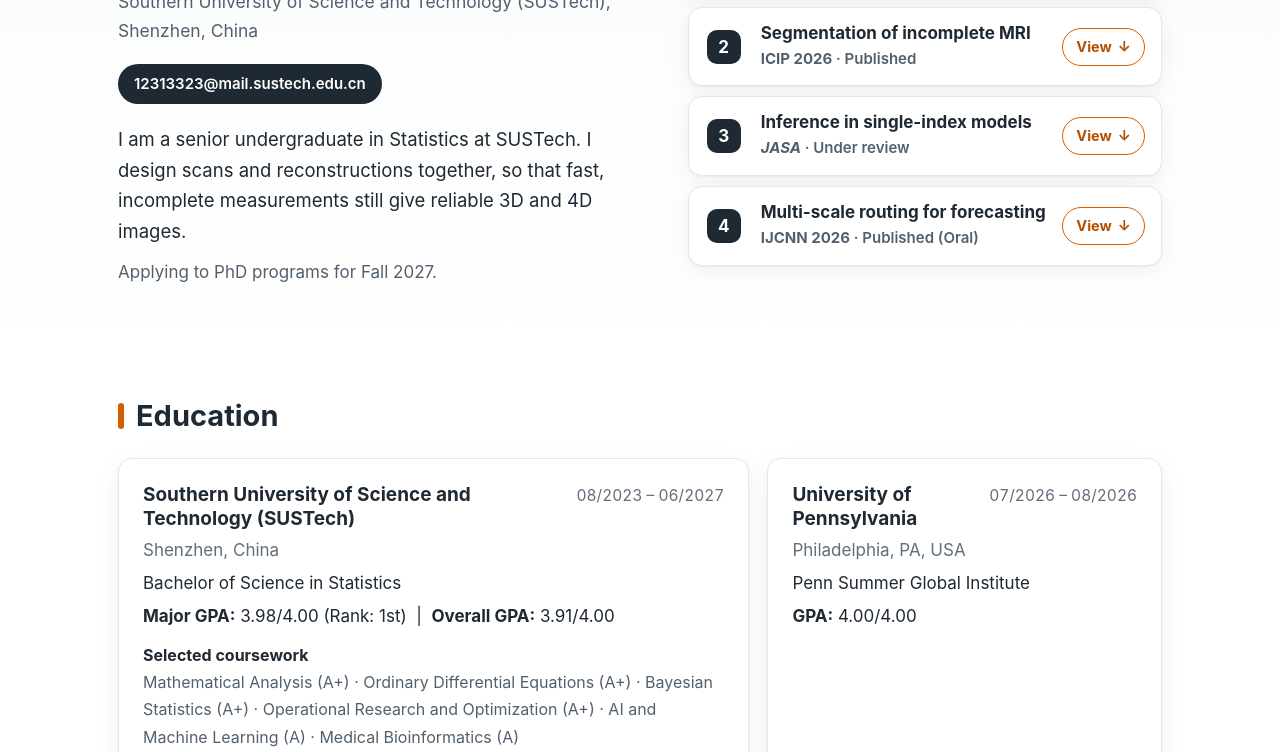
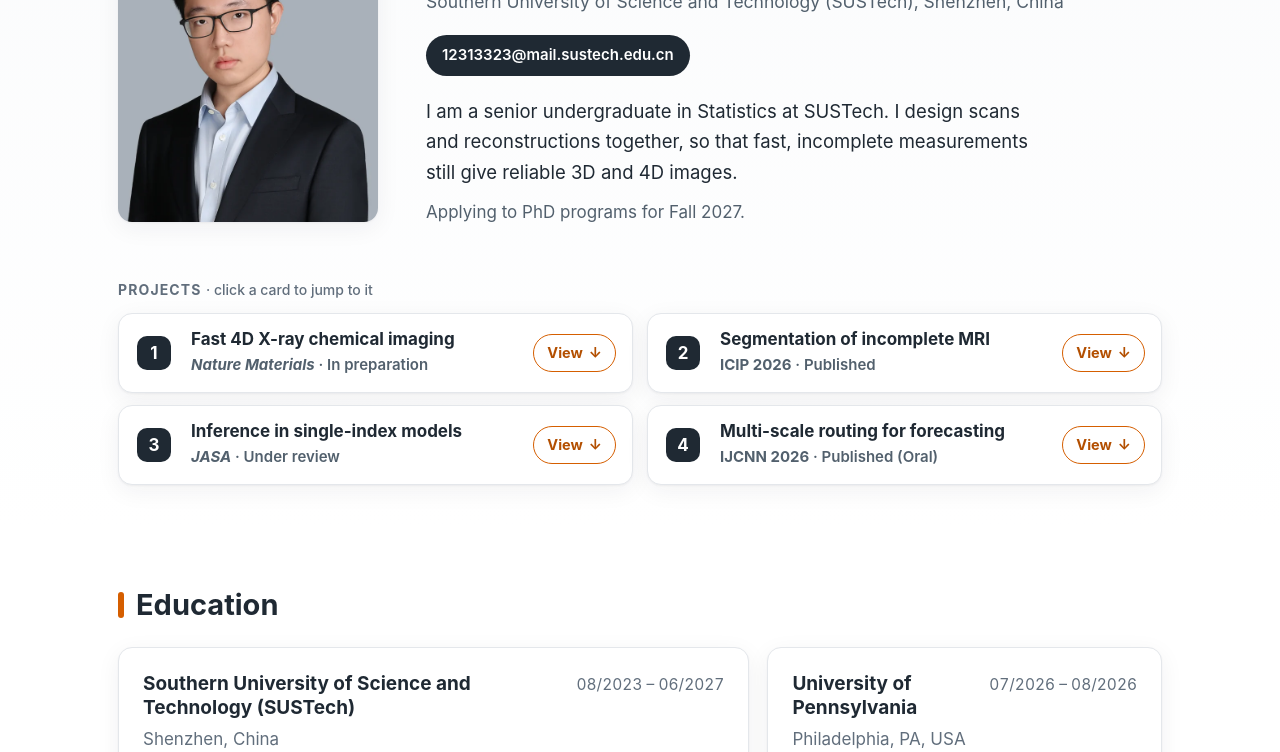
Before and after one commit to jiayangx-sustech/jiayangx-sustech.github.io, a plain HTML site: page index.html in a window 1280 px wide. Shown: the part 237-989 px from the top of the page. Drawn offline with Linux system fonts and the light colour scheme.

Commit message:
Portrait at the top; project links as a 2x2 grid below it
Co-Authored-By: Claude <noreply@anthropic.com>

```diff
--- a/assets/css/style.css
+++ b/assets/css/style.css
@@ -21,15 +21,16 @@ h3.sub{font-size:15px;text-transform:uppercase;letter-spacing:.06em;color:var(--
 
 /* hero with the four project links */
 .hero{padding:60px 0 44px;background:linear-gradient(180deg,#FAFBFC 0,#fff 100%)}
-.hero-in{display:grid;grid-template-columns:1.1fr 1fr;gap:48px;align-items:start}
+.hero-main{display:grid;grid-template-columns:260px 1fr;gap:48px;align-items:center}
+.portrait{display:block;width:260px}.portrait img{display:block;width:100%;height:auto;aspect-ratio:4/5;object-fit:cover;border-radius:var(--radius);box-shadow:var(--shadow)}
 .hero h1{font-size:52px;letter-spacing:-.01em;margin-bottom:12px}
 .affil{color:var(--sub);font-size:17.5px}
 .contact{margin:18px 0 20px}
 .about p{font-size:18.5px;max-width:34em}.about p:last-child{color:var(--sub);font-size:17px}
 .qhead{font-size:14px;font-weight:700;letter-spacing:.08em;text-transform:uppercase;color:var(--muted);margin:2px 0 10px}
 .qhead span{text-transform:none;letter-spacing:0;font-weight:500}
-.quick{display:grid;grid-auto-rows:auto 1fr 1fr 1fr 1fr;gap:10px}
-.quick .qhead{margin:2px 0 0}
+.quick{display:grid;grid-template-columns:1fr 1fr;gap:12px 14px;margin-top:40px}
+.quick .qhead{grid-column:1/-1;margin:2px 0 0}
 .qcard{display:grid;grid-template-columns:40px 1fr auto;align-items:center;gap:14px;padding:14px 16px 14px 18px;margin-bottom:10px;border:1px solid var(--rule);
   border-radius:var(--radius);background:#fff;box-shadow:var(--shadow);color:var(--ink);cursor:pointer;margin-bottom:0;transition:border-color .2s,transform .2s,box-shadow .2s}
 .qcard:hover,.qcard:focus-visible{text-decoration:none;border-color:var(--accent);transform:translateY(-1px);box-shadow:0 0 0 3px var(--tint),var(--shadow)}
@@ -115,6 +116,7 @@ section{padding:58px 0}section+section{border-top:1px solid var(--rule)}
 .lb-close{top:14px;right:16px}.lb-prev{left:10px;top:50%}.lb-next{right:10px;top:50%}
 .lb-close:hover,.lb-prev:hover,.lb-next:hover{background:rgba(255,255,255,.12)}
 
-@media (max-width:980px){.hero-in,.edu-grid{grid-template-columns:1fr}.ri-grid{grid-template-columns:1fr 1fr}.ptext{padding:26px 24px 6px}
+@media (max-width:980px){.edu-grid{grid-template-columns:1fr}.hero-main{grid-template-columns:200px 1fr;gap:32px}.portrait{width:200px}.ri-grid{grid-template-columns:1fr 1fr}.ptext{padding:26px 24px 6px}
   .hero h1{font-size:40px}.honor{grid-template-columns:1fr auto}.honor .hnote{grid-column:1/-1;order:3}}
+@media (max-width:760px){.quick{grid-template-columns:1fr}.hero-main{grid-template-columns:1fr;gap:24px}.portrait{width:200px}}
 @media (max-width:560px){.ri-grid,.skill{grid-template-columns:1fr}.skill{gap:8px}.wrap{padding:0 16px}.nav-links{gap:16px}.brand{display:none}.qcard{grid-template-columns:34px 1fr}.qgo{grid-column:2;justify-self:start}}
--- a/index.html
+++ b/index.html
@@ -13,11 +13,14 @@
 
 <header class="hero" id="top"><div class="wrap">
   <div class="hero-in">
+    <div class="hero-main">
+    <picture class="portrait"><source srcset="assets/img/portrait.webp" type="image/webp"><img src="assets/img/portrait.jpg" alt="Portrait of Jiayang Xu" width="640" height="800" decoding="async" fetchpriority="high"></picture>
     <div class="hero-text">
       <h1>Jiayang Xu</h1>
       <p class="affil">Department of Statistics and Data Science<br>Southern University of Science and Technology (SUSTech), Shenzhen, China</p>
       <p class="contact"><a class="btn" href="mailto:12313323@mail.sustech.edu.cn">12313323@mail.sustech.edu.cn</a></p>
       <div class="about"><p>I am a senior undergraduate in Statistics at SUSTech. I design scans and reconstructions together, so that fast, incomplete measurements still give reliable 3D and 4D images.</p><p>Applying to PhD programs for Fall 2027.</p></div>
+    </div>
     </div>
     <nav class="quick" aria-label="Projects"><p class="qhead">Projects <span>· click a card to jump to it</span></p><a class="qcard" href="#p-xray"><span class="qn">1</span><span class="qbody"><span class="qt">Fast 4D X-ray chemical imaging</span><span class="qk"><b><i>Nature Materials</i></b> · In preparation</span></span><span class="qgo">View <span aria-hidden="true">↓</span></span></a><a class="qcard" href="#p-mri"><span class="qn">2</span><span class="qbody"><span class="qt">Segmentation of incomplete MRI</span><span class="qk"><b>ICIP 2026</b> · Published</span></span><span class="qgo">View <span aria-hidden="true">↓</span></span></a><a class="qcard" href="#p-stat"><span class="qn">3</span><span class="qbody"><span class="qt">Inference in single-index models</span><span class="qk"><b><i>JASA</i></b> · Under review</span></span><span class="qgo">View <span aria-hidden="true">↓</span></span></a><a class="qcard" href="#p-quad"><span class="qn">4</span><span class="qbody"><span class="qt">Multi-scale routing for forecasting</span><span class="qk"><b>IJCNN 2026</b> · Published (Oral)</span></span><span class="qgo">View <span aria-hidden="true">↓</span></span></a></nav>
   </div>
```
Also changed, not shown: assets/img/portrait.jpg (added), assets/img/portrait.webp (added).
